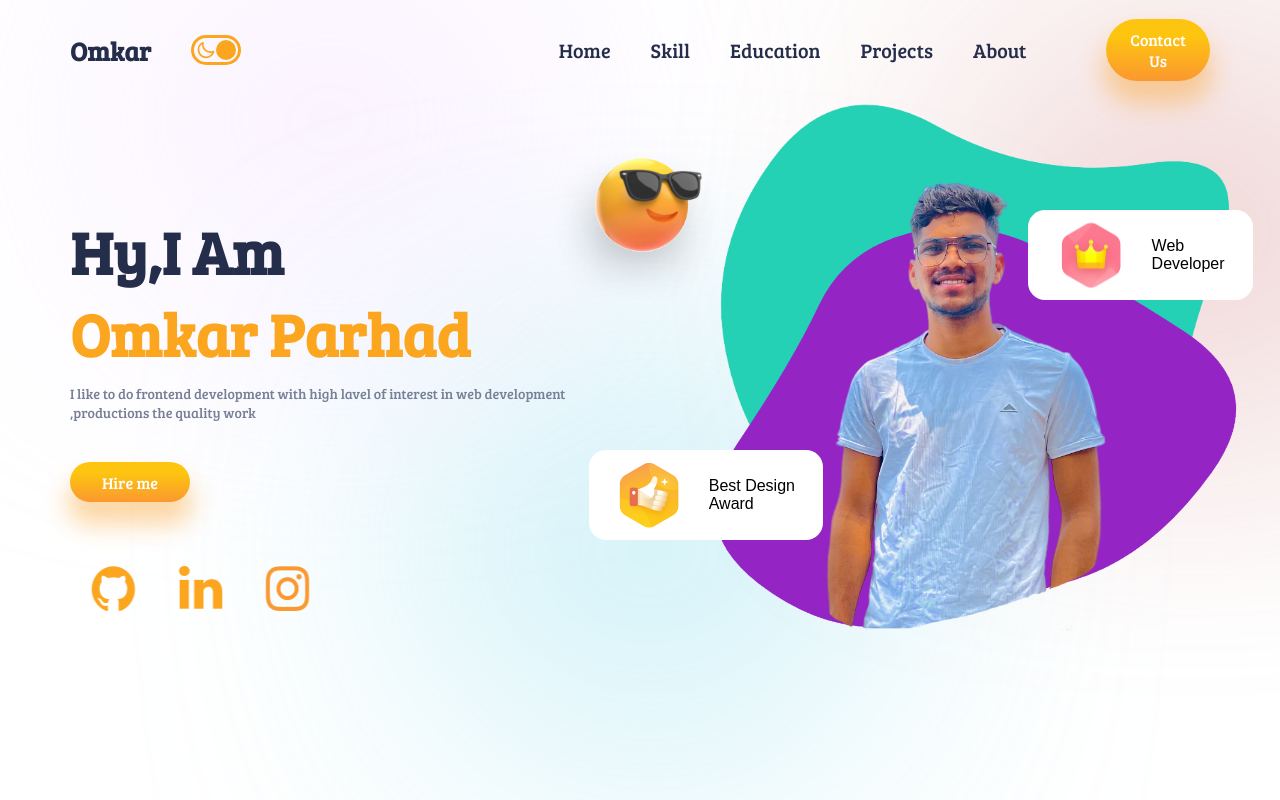
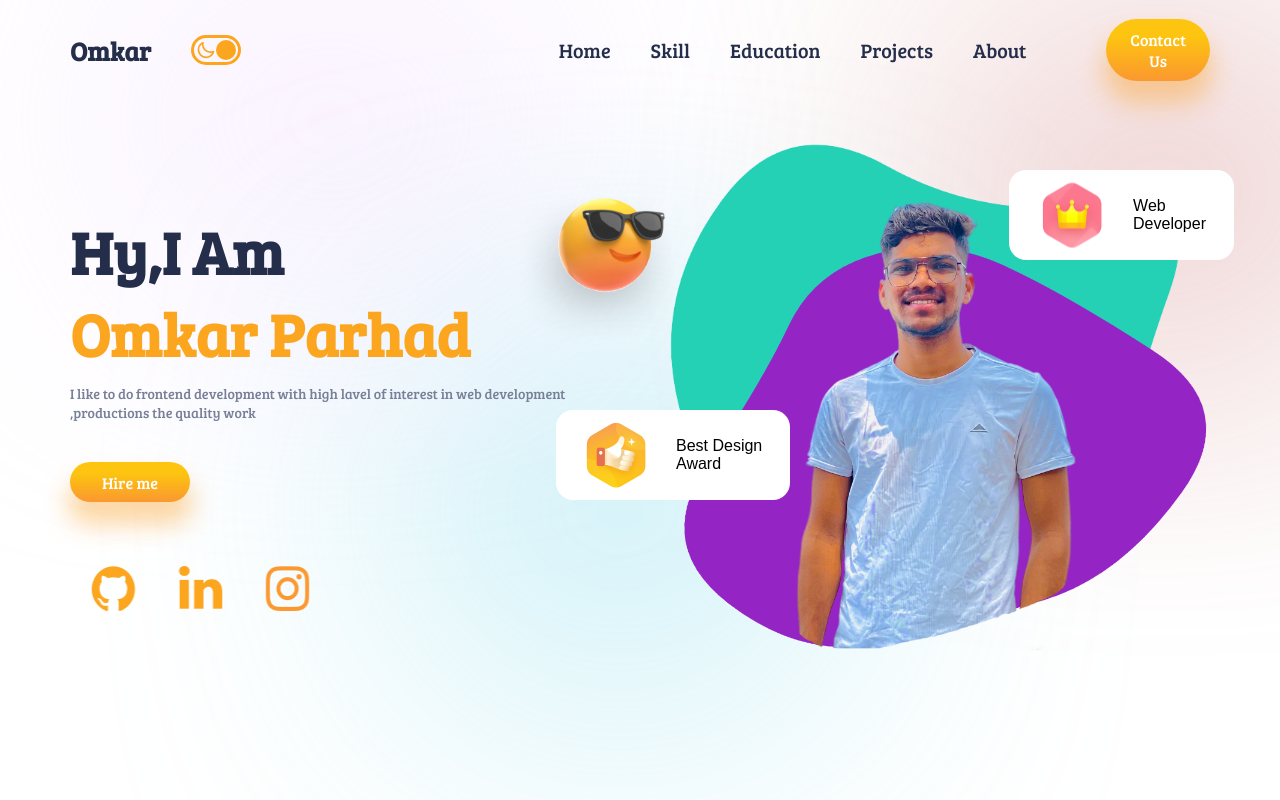
Before and after one commit to OmkarParhad88/portfolio1, a React (Create React App) app: page / in a window 1280 px wide. Shown: the top 800 px of the page. Built offline with nearby package versions, Linux system fonts and the light colour scheme.

Commit message:
last responsive  changes

```diff
--- a/src/components/Contact/Contact.css
+++ b/src/components/Contact/Contact.css
@@ -39,13 +39,20 @@ textarea{
 
 @media screen  and (max-width:500px) {
   .contact-form{
-    height: 36rem;
+    height: 23rem;
+    /* width: 90vw; */
     padding: 0;
     margin: 3rem 0;
     flex-direction: column;
     align-items: center;
     gap: 3rem;
   }
+  /* .c-right{
+    width: 90vw
+  } */
+
+  .c-right .user {
+    width: 16rem;}
 
   .blur{
     display: none;
--- a/src/components/Education/Education.css
+++ b/src/components/Education/Education.css
@@ -17,10 +17,8 @@
   top: 0.4rem;
 }
 
-
-.pos{
+.pos {
   position: relative;
-
 }
 
 .edu1 {
@@ -71,26 +69,30 @@
   left: 46rem;
 }
 
-@media screen and (max-width:500px) {
-
-  .education{
+@media screen and (max-width: 500px) {
+  .education {
     display: flex;
     flex-direction: column;
     padding: 0.2rem;
-    margin: 3rem 0.2rem;
+    gap: 2rem;
+    margin: 2rem 0.2rem;
+    height: 40rem;
+  }
+
+  .pos {
+    position: static;
+    display: flex;
+  }
+
+  .academic {
+        height: 35rem;
+    display: flex;
+    flex-direction: column;
+    justify-content: space-between;
 
   }
 
-  .pos{
-    position:static;
-    display: flex
-  }
-
-  .academic{
-        height: 27rem;
-  }
-
-  .blur{
+  .blur {
     display: none;
   }
 }
--- a/src/components/FloatinDiv/FloatingDiv.css
+++ b/src/components/FloatinDiv/FloatingDiv.css
@@ -11,7 +11,6 @@
 
 .floatingdiv>img{
   transform: scale(0.5);
-
 }
 
 .floatingdiv>span{
--- a/src/components/Intro/Intro.css
+++ b/src/components/Intro/Intro.css
@@ -47,33 +47,38 @@
   cursor: pointer;
 }
 .i-right {
-  flex: 1;
+  /* flex: 1; */
  position: relative;
+    width: 30rem;
+    top: -2rem;
+    height: 25rem;
 }
 .i-right > * {
   position: absolute;
   z-index: 1;
+
 }
 
 .i-right > :nth-child(1) {
   transform: scale(0.71);
-    left: -1.5rem;
-    top: -10rem;
+  /* transform: scale(0.71); */
+    left: -2.5rem;
+    top: -6rem;
 }
 .i-right > :nth-child(2) {
   transform: scale(0.65) rotate(0.99turn);
       left: -4rem;
-    top: -5.1rem;
+    top: -2.1rem;
 }
 .i-right > :nth-child(3) {
   transform: scale(0.3);
   left: -21rem;
-  top: -28rem;
+  top: -25rem;
 }
 .i-right > :nth-child(4) {
   transform: scale(0.7);
   left: -5rem;
-  top: -5rem;
+  top: -1rem;
 }
 
 .blur {
@@ -88,25 +93,24 @@
   z-index: -9;
 }
 
-@media screen and (max-width: 500px){
- .intro{
+@media screen and (max-width: 500px) {
+  .intro {
     margin-top: 1rem;
     flex-direction: column;
-  gap:1rem;
+    gap: 1rem;
     height: 49rem;
   }
- .i-right{
-  transform:scale(0.6);
-  left: -9vw;
+  .i-right {
+    transform: scale(0.55);
+    left: -6rem;
     top: 1rem;
   }
 
- .i-right .blur{
+  .i-right .blur {
     display: none;
   }
 
- .floting-div:nth-of-type(1){
+  .floting-div:nth-of-type(1) {
     top: -7rem !important;
-
   }
 }
--- a/src/components/Intro/Intro.jsx
+++ b/src/components/Intro/Intro.jsx
@@ -66,11 +66,11 @@ function Intro() {
           className="floting-div"
         />
         <motion.div
-          initial={{ left: "74%" }}
-          whileInView={{ left: "68%" }}
+          initial={{ right: "-12%" }}
+          whileInView={{ right: "-4%" }}
           transition={transition}
           className="floting-div"
-          // style={{ top: "-3rem", left: "22rem" }}
+          // style={{ top: "0rem", right: "0rem" }}
         >
           <FloatingDiv image={crown} text="Web" text2="Developer" />
         </motion.div>
--- a/src/components/Skill/Skill.css
+++ b/src/components/Skill/Skill.css
@@ -58,7 +58,6 @@
 
 @media screen and (max-width: 500px) {
  .skill {
-    /* margin-bottom: 27rem; */
     flex-direction: column;
     gap: 5rem;
     height: 51rem;
@@ -68,7 +67,7 @@
 
   .cards {
     position: relative;
-    left: -7vw;
+    left: 0vw;
     top: 3rem;
   }
 
```
Lines whose indentation alone changed are shown as unchanged.
